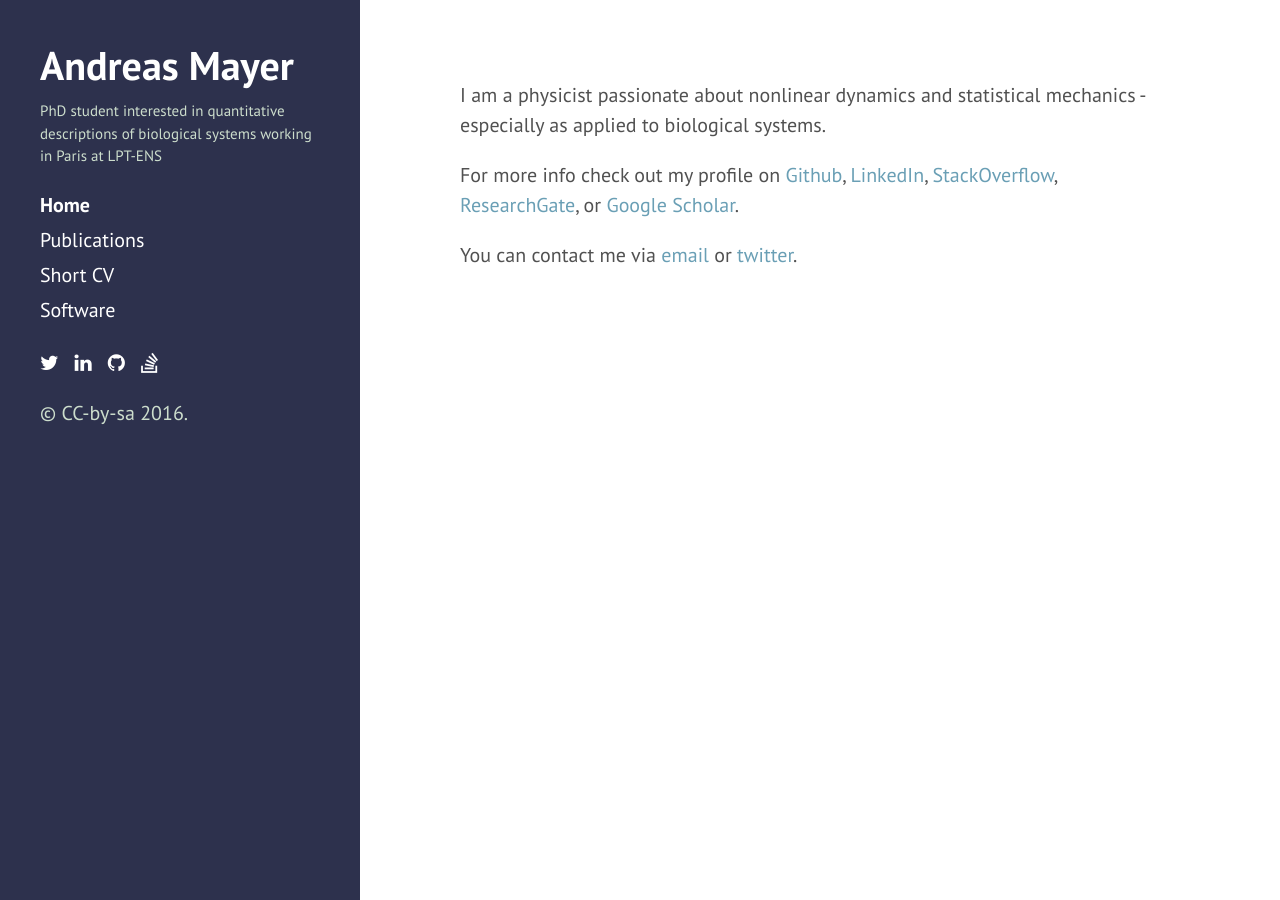
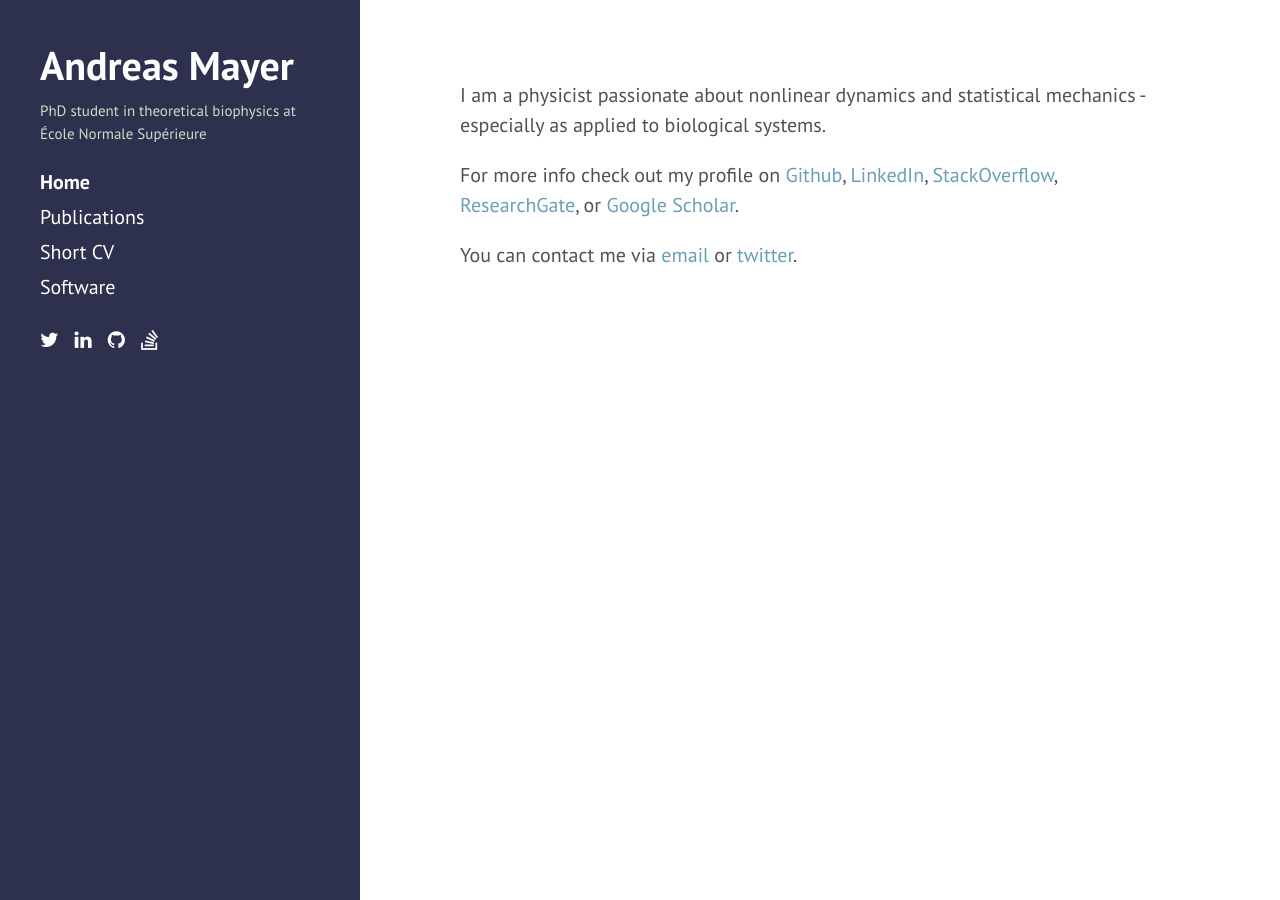
Before and after one commit to andim/andim.github.io, a Jekyll site: the page built from index.md, in a window 1280 px wide. Built offline with Jekyll 4.4.1, drawn with Linux system fonts in a browser that asks for light colours; nearby versions of some CDN libraries.

```diff
--- a/_config.yml
+++ b/_config.yml
@@ -8,7 +8,7 @@ permalink:        pretty
 # Setup
 title:            Andreas Mayer
 tagline:          ''
-description:      'PhD student interested in quantitative descriptions of biological systems working in Paris at LPT-ENS'
+description:      'PhD student in theoretical biophysics at École Normale Supérieure '
 url:              http://andim.github.io/
 baseurl:          /
 
--- a/_includes/sidebar.html
+++ b/_includes/sidebar.html
@@ -34,6 +34,5 @@
     <a href="https://github.com/andim"><i class="fa fa-github"></i></a> &nbsp;
     <a href="http://stackoverflow.com/users/3223145/andi"><i class="fa fa-stack-overflow"></i></a> &nbsp;
     </p>
-    <p>&copy; CC-by-sa {{ site.time | date: '%Y' }}.</p>
   </div>
 </div>
```
